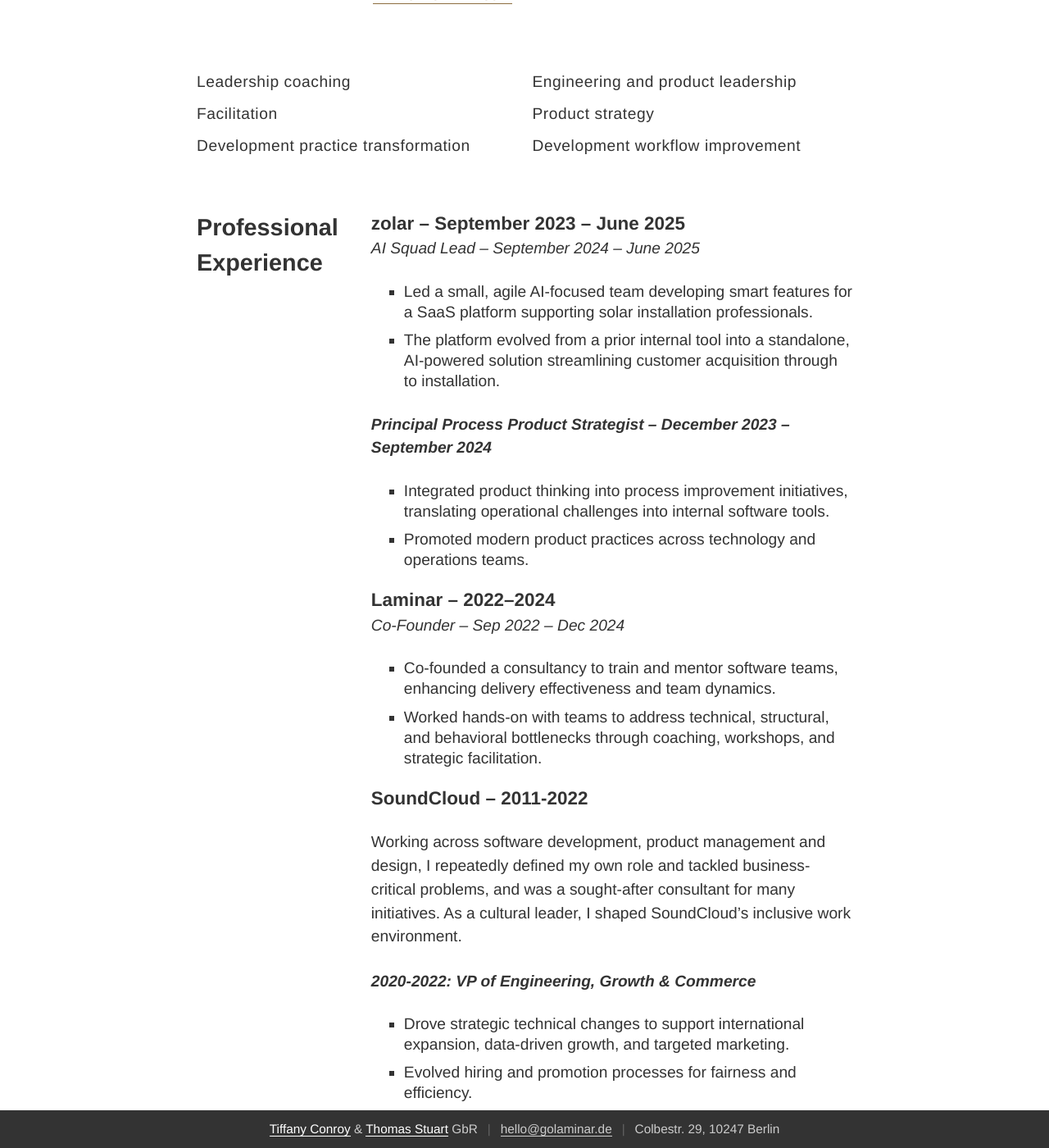
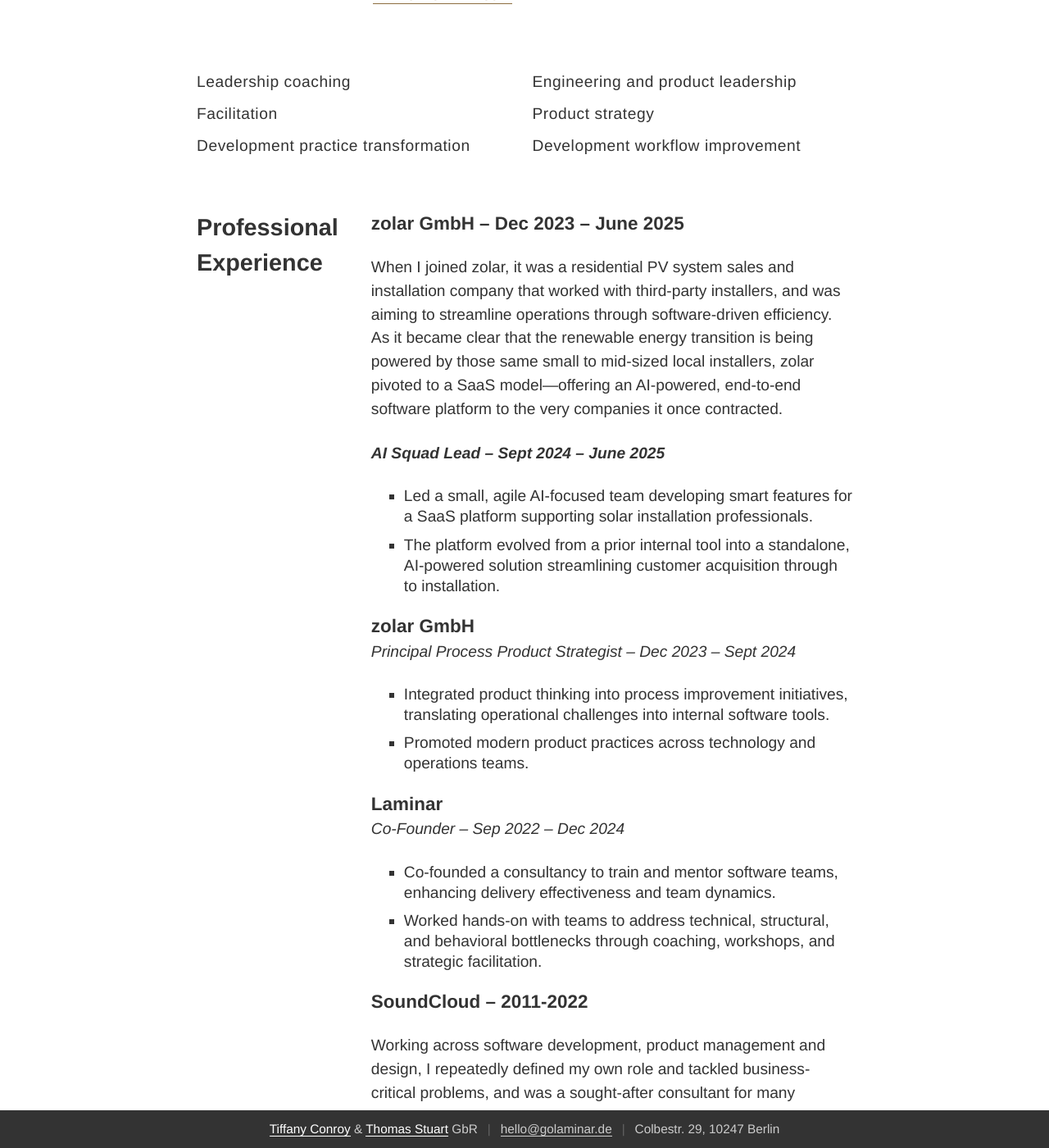
Before and after one commit to golaminar/golaminar.github.io, a Jekyll site: the page built from tiffany/cv.html, in a window 1280 px wide and 1400 px high, scrolled down 646 px. Shown: the whole window at 82% size. Built offline with Jekyll 4.4.1, drawn with Linux system fonts in a browser that asks for light colours.

Commit message:
Updates to tiffany's CV

```diff
--- a/tiffany/cv.html
+++ b/tiffany/cv.html
@@ -75,21 +75,29 @@
             </div>
             <div class="col col-main">
 
-            <h3>zolar – September 2023 – June 2025</h3>
+                <h3>zolar GmbH – Dec 2023 – June 2025</h3>
 
-            <h4 style="font-style: italic;">AI Squad Lead – September 2024 – June 2025</h4>
+                <p>
+                    When I joined zolar, it was a residential PV system sales and installation company that worked with third-party installers,
+                    and was aiming to streamline operations through software-driven efficiency.
+                    As it became clear that the renewable energy transition is being powered by those same small to mid-sized local installers,
+                    zolar pivoted to a SaaS model—offering an AI-powered, end-to-end software platform to the very companies it once contracted.
+                </p>
+
+                <h4 style="font-style: italic;">AI Squad Lead – Sept 2024 – June 2025</h4>
                 <ul>
                     <li>Led a small, agile AI-focused team developing smart features for a SaaS platform supporting solar installation professionals.</li>
                     <li>The platform evolved from a prior internal tool into a standalone, AI-powered solution streamlining customer acquisition through to installation.</li>
                 </ul>
 
-            <h4 style="font-style: italic;">Principal Process Product Strategist – December 2023 – September 2024</h4>
+                <h3>zolar GmbH</h3>
+                <h4 style="font-style: italic;">Principal Process Product Strategist – Dec 2023 – Sept 2024</h4>
                 <ul>
                     <li>Integrated product thinking into process improvement initiatives, translating operational challenges into internal software tools.</li>
                     <li>Promoted modern product practices across technology and operations teams.</li>
                 </ul>
 
-            <h3>Laminar – 2022–2024</h3>
+                <h3>Laminar</h3>
                 <h4 style="font-style: italic;">Co-Founder – Sep 2022 – Dec 2024</h4>
                 <ul>
                     <li>Co-founded a consultancy to train and mentor software teams, enhancing delivery effectiveness and team dynamics.</li>
```
Lines whose indentation alone changed are shown as unchanged.
